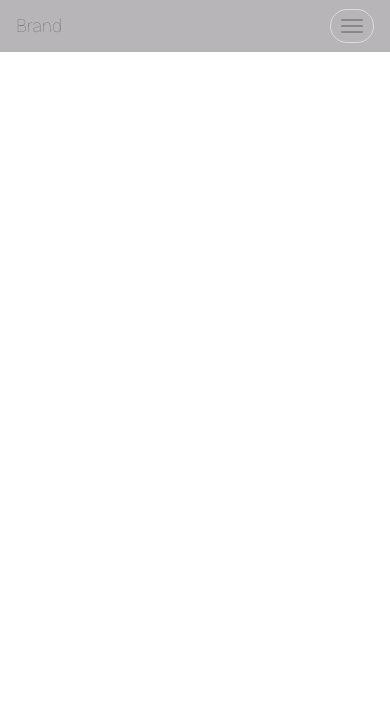
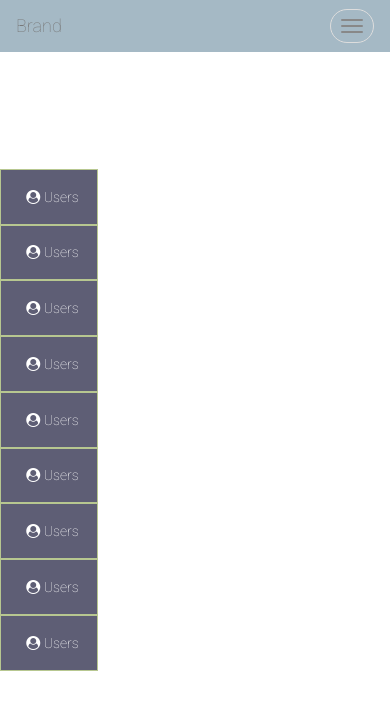
Before and after one commit to Ali-Kiyan/gradMate, a PHP site: page /admin-panel.php in a window 390 px wide. Shown: the top 710 px of the page. Run offline with PHP 8.4, Linux system fonts and the light colour scheme.

Commit message:
adding responsive side menu for admin

```diff
--- a/admin-panel.php
+++ b/admin-panel.php
@@ -5,10 +5,25 @@
 
 <body id="admin-page">
   <link rel="stylesheet" href="https://maxcdn.bootstrapcdn.com/font-awesome/4.7.0/css/font-awesome.min.css">
-<link rel="stylesheet" href="./assets/css/a.css">
-<link rel="stylesheet" href="./assets/css/b.css">
+<link rel="stylesheet" href="./assets/css/adminStyle.css">
 
-<div id="wrapper">
+<div class="container-fluid">
+  <div id="sideNav" class="col-xs-3 col-md-2 animated fadeInLeft">
+    <ul class="sideLinks">
+      <li><a href="Users.php" class="btn btn-success"><i class="fa fa-user-circle" aria-hidden="true"></i>  Users</a></li>
+      <li><a href="Users.php" class="btn btn-success"><i class="fa fa-user-circle" aria-hidden="true"></i>  Users</a></li>
+      <li><a href="Users.php" class="btn btn-success"><i class="fa fa-user-circle" aria-hidden="true"></i>  Users</a></li>
+      <li><a href="Users.php" class="btn btn-success"><i class="fa fa-user-circle" aria-hidden="true"></i>  Users</a></li>
+      <li><a href="Users.php" class="btn btn-success"><i class="fa fa-user-circle" aria-hidden="true"></i>  Users</a></li>
+      <li><a href="Users.php" class="btn btn-success"><i class="fa fa-user-circle" aria-hidden="true"></i>  Users</a></li>
+      <li><a href="Users.php" class="btn btn-success"><i class="fa fa-user-circle" aria-hidden="true"></i>  Users</a></li>
+      <li><a href="Users.php" class="btn btn-success"><i class="fa fa-user-circle" aria-hidden="true"></i>  Users</a></li>
+      <li><a href="Users.php" class="btn btn-success"><i class="fa fa-user-circle" aria-hidden="true"></i>  Users</a></li>
+    </ul>
+</div>
+
+
+
 
 
 </div>
--- a/assets/css/stylesheet.css
+++ b/assets/css/stylesheet.css
@@ -447,10 +447,43 @@
 }
 
 #sideNav{
-  background-color: #e8e8e8;
+  background-color: black;
   position: absolute;
-  top:10%;
+  top: 20%;
+  left: 0;
+  padding: 0;
 }
+.sideLinks{
+  background-color: #41394c;
+  color: white;
+  text-decoration: none;
+  list-style: none;
+  margin-bottom: 0px;
+  padding-left: 0px;
+
+}
+.navbar-default .navbar-collapse, .navbar-default .navbar-form {
+    border-color: #eee;
+    background-color: #a5b9c6;
+    position: relative;
+    z-index: 1000;
+}
+.sideLinks a:hover {
+background-color: #4e4e4c;
+}
+.sideLinks a{
+  width: 100%;
+  border-radius: 0px;
+  background-color: #5e5e75;
+  /* border-color: black; */
+  border-size: 1px;
+  border-width: 0;
+  border-color: black;
+  text-align: left;
+  padding: 2vh 0px 2vh 3vh;
+  border: solid #b7c790 0.002rem;
+}
+
 /* Header */
 body{
   font-family: 'Roboto', sans-serif;
@@ -543,19 +576,24 @@
 }
 .navbar input, .navbar button {
     border-radius: 50px;
-    border-color: #717171;
 }
 .navbar{
-  background-color: #b8b5b9;
+  background-color: #a5b9c5 ;
+  color: whitesmoke;
 }
 .sidebar ul li a.active {
-  background-color: #3c3d35 !important;
+  background-color: #8a8a8a !important;
 }
 .nav .dropdown-menu{
-  background-color: #3c3d35;
+  background-color: #8a8a8a;
+}
+.nav .dropdown-menu > li > a{
   color: whitesmoke;
 }
+.nav .dropdown-menu > li > a:hover{
+  color: black;
+}
 .dropdown-toggle .active{
-  background-color: #3c3d35;
+  background-color: #8a8a8a;
   color: whitesmoke;
 }
```
Also changed, not shown: assets/css/adminStyle.css (added).
